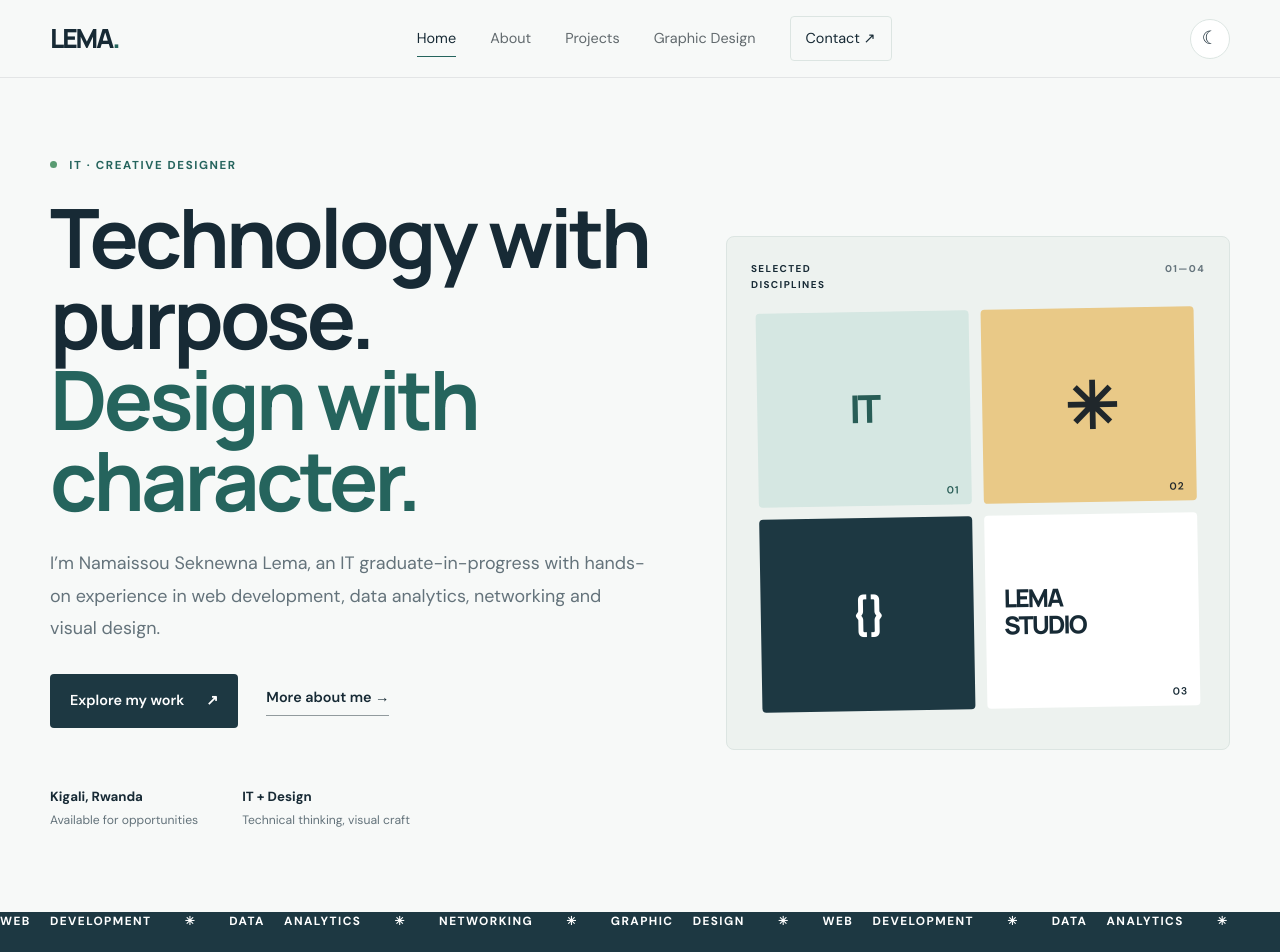
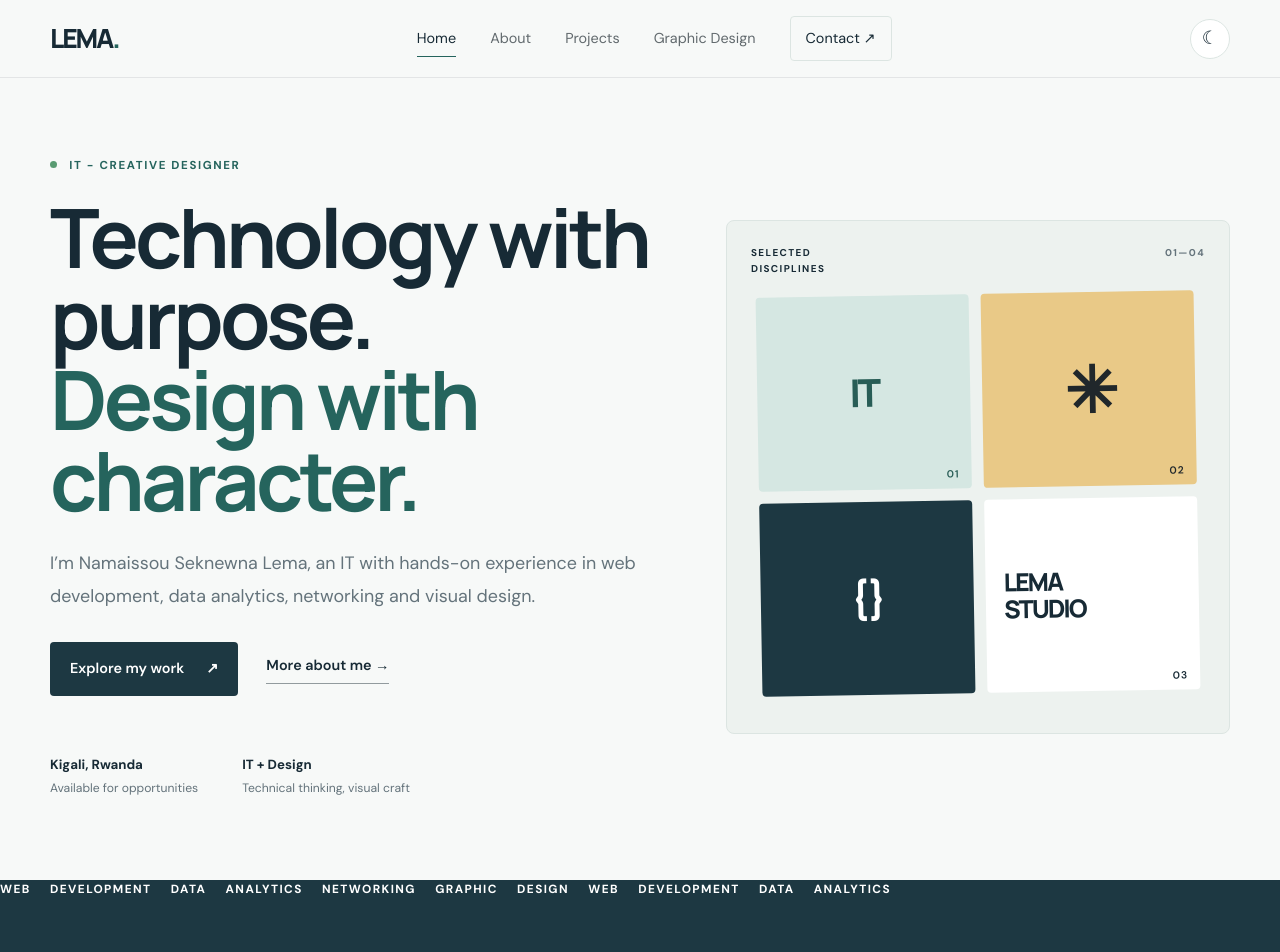
Before and after one commit to Namaissou/lema-portfolio, a plain HTML site: page index.html in a window 1280 px wide. Shown: the top 952 px of the page. Drawn offline with Linux system fonts and the light colour scheme.

Commit message:
Revise job title and hero section description
Updated job title and modified introductory text.

```diff
--- a/index.html
+++ b/index.html
@@ -26,12 +26,12 @@
 <section class="hero wrap">
   <div class="hero-copy">
     <p class="eyebrow">
-      <span class="status-dot"></span> IT · CREATIVE DESIGNER
+      <span class="status-dot"></span> IT - CREATIVE DESIGNER
     </p>
       <h1>Technology with purpose.<br>
         <span>Design with character.</span>
       </h1>
-      <p class="hero-lede">I’m Namaissou Seknewna Lema, an IT graduate-in-progress with hands-on experience in web development, data analytics, networking and visual design.</p>
+      <p class="hero-lede">I’m Namaissou Seknewna Lema, an IT with hands-on experience in web development, data analytics, networking and visual design.</p>
       <div class="hero-actions">
         <a class="button button-dark" href="projects.html">Explore my work <span>↗</span></a>
         <a class="text-link" href="about.html">More about me <span>→</span></a>
@@ -60,17 +60,11 @@
 </section>
 <section class="ticker">
   <div>WEB DEVELOPMENT
-    <span>✳</span>
     DATA ANALYTICS
-    <span>✳</span>
     NETWORKING
-    <span>✳</span>
     GRAPHIC DESIGN
-    <span>✳</span>
     WEB DEVELOPMENT
-    <span>✳</span>
     DATA ANALYTICS
-    <span>✳</span>
   </div>
 </section>
 <section class="section wrap">
```
